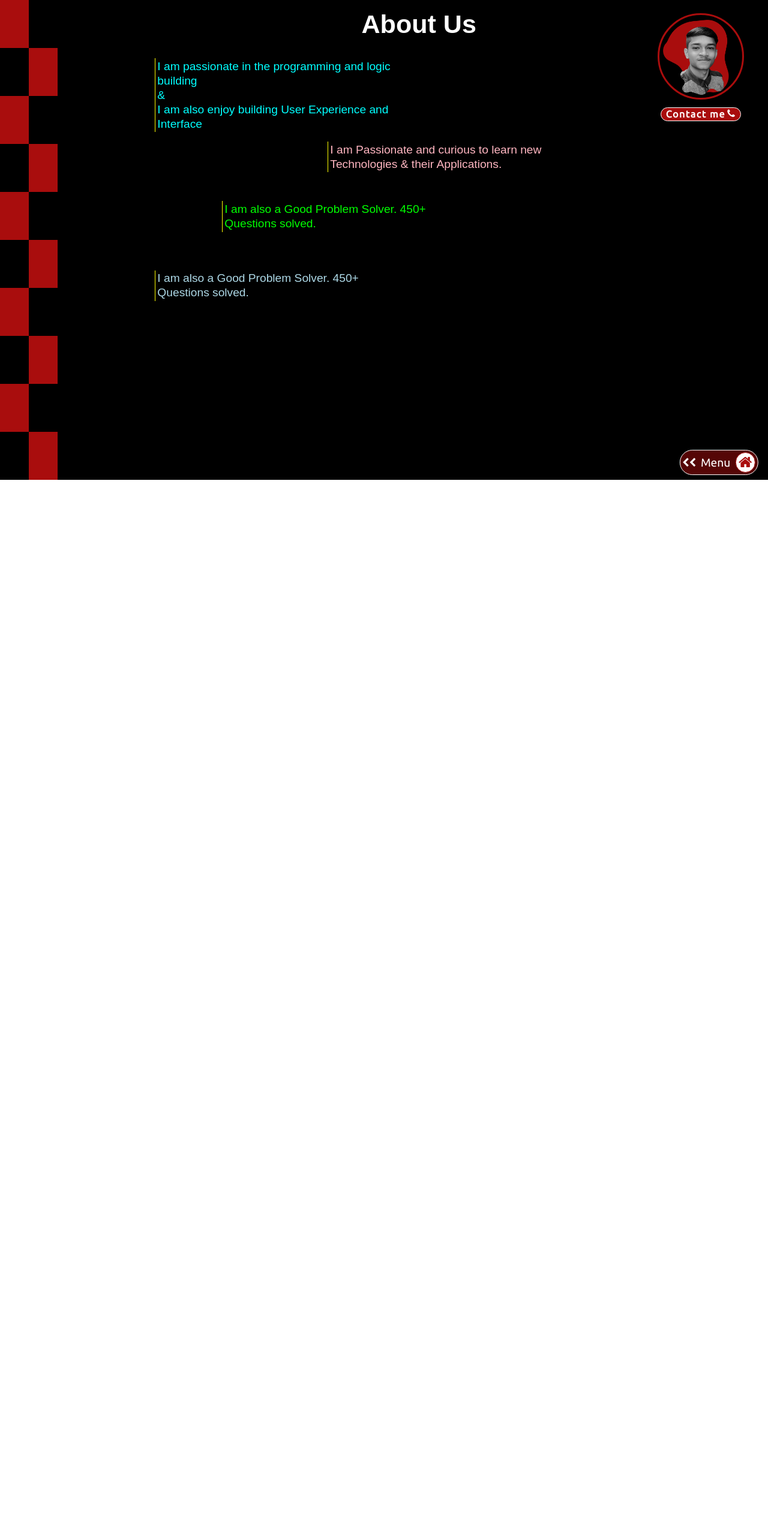
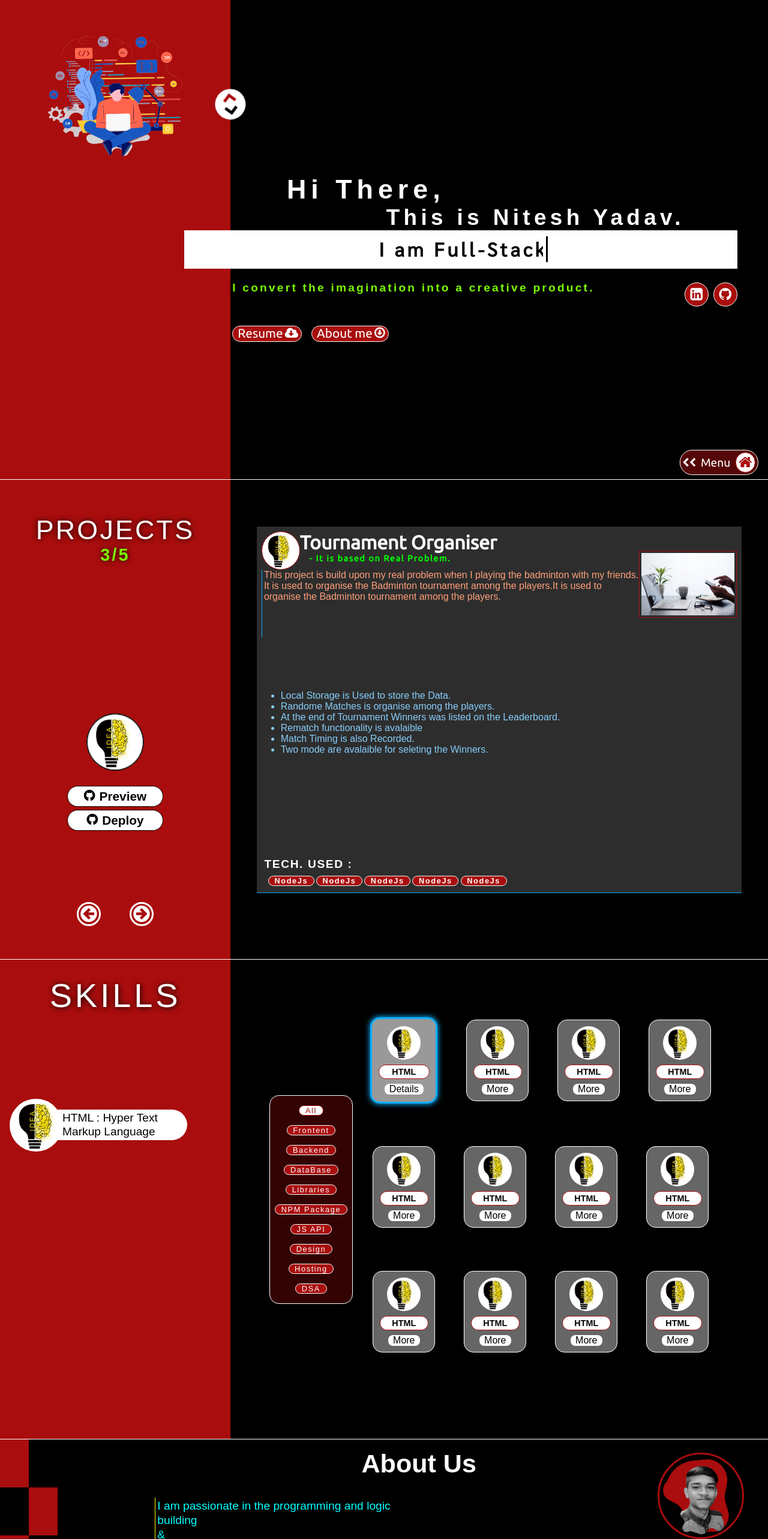
Before and after one commit to mrRhenium/myPortfolio, a React (Create React App) app: page / in a window 1280 px wide. Shown: the top 2566 px of the page at 60% size. Before the commit the page ends 800 px from the top, so only its background shows below. Built offline with nearby package versions, Linux system fonts and the light colour scheme; a web font is replaced by a local one.

Commit message:
Add border to the each pages

```diff
--- a/src/CSS Folder/AboutUs.css
+++ b/src/CSS Folder/AboutUs.css
@@ -8,6 +8,7 @@
   width: 100%;
   height: 100vh;
   background-color: black;
+  border-bottom: 1px solid white;
 }
 
 .aboutUs_page .left_part {
--- a/src/CSS Folder/Home.css
+++ b/src/CSS Folder/Home.css
@@ -8,6 +8,7 @@
   width: 100%;
   height: 100vh;
   background-color: black;
+  border-bottom: 1px solid white;
   /* background-image: url(./../../public/assets/bg.jpg);
   background-size: cover;
   background-position: center; */
--- a/src/CSS Folder/Project.css
+++ b/src/CSS Folder/Project.css
@@ -7,7 +7,7 @@
   display: flex;
   width: 100%;
   height: 100vh;
-  /* border-top: 1px solid white; */
+  border-bottom: 1px solid white;
 }
 
 .project_page .section_left {
--- a/src/CSS Folder/Skill.css
+++ b/src/CSS Folder/Skill.css
@@ -4,7 +4,7 @@
   width: 100%;
   height: 100vh;
   background-color: black;
-  /* border-top: 1px solid white; */
+  border-bottom: 1px solid white;
 }
 
 .skill_page .section_left {
--- a/src/pages/AboutUs.js
+++ b/src/pages/AboutUs.js
@@ -7,7 +7,7 @@ const AboutUs = () => {
     <>
       <section className="aboutUs_page">
         <ImageTag />
-        <section className="left_part">
+        <div className="left_part">
           <div className="left_design">
             <span></span>
             <span></span>
@@ -35,8 +35,8 @@ const AboutUs = () => {
             <span></span>
             <span></span>
           </div>
-        </section>
-        <section className="right_part">
+        </div>
+        <div className="right_part">
           <div className="content_cntnr">
             <header>
               <h3>About Us</h3>
@@ -61,7 +61,7 @@ const AboutUs = () => {
             </span>
           </div>
           <div className="menuBar_cntnr"></div>
-        </section>
+        </div>
       </section>
     </>
   );
--- a/src/pages/Background.js
+++ b/src/pages/Background.js
@@ -10,9 +10,9 @@ const Background = () => {
   return (
     <>
       <div className="background_container">
-        {/* <Home />
+        <Home />
         <Project />
-        <Skill /> */}
+        <Skill />
         <AboutUs />
       </div>
       <MenuBar />
--- a/src/pages/Project.js
+++ b/src/pages/Project.js
@@ -5,7 +5,7 @@ const Project = () => {
   return (
     <>
       <section className="project_page">
-        <section className="section_left">
+        <div className="section_left">
           <div className="upper_part">
             <h1>PROJECTS</h1>
             <strong>3/5</strong>
@@ -42,8 +42,8 @@ const Project = () => {
               <i className="fa fa-arrow-circle-right" aria-hidden="true"></i>
             </div>
           </div>
-        </section>
-        <section className="section_right">
+        </div>
+        <div className="section_right">
           <div className="upper_part">
             <h1>PROJECTS</h1>
             <strong>3/5</strong>
@@ -107,8 +107,8 @@ const Project = () => {
               </span>
             </div>
           </div>
-        </section>
-        <section className="section_menu"></section>
+        </div>
+        <div className="section_menu"></div>
       </section>
     </>
   );
--- a/src/pages/Skill.js
+++ b/src/pages/Skill.js
@@ -5,7 +5,7 @@ const Skill = () => {
   return (
     <>
       <section className="skill_page">
-        <section className="section_left">
+        <div className="section_left">
           <div className="upper_part">
             <h2>SKILLS</h2>
           </div>
@@ -93,8 +93,8 @@ const Skill = () => {
               </div>
             </div>
           </div>
-        </section>
-        <section className="section_right">
+        </div>
+        <div className="section_right">
           <div className="upper_part">
             <h2>SKILLS</h2>
           </div>
@@ -268,8 +268,8 @@ const Skill = () => {
               {/*  */}
             </div>
           </div>
-        </section>
-        <section className="section_menu"></section>
+        </div>
+        <div className="section_menu"></div>
       </section>
     </>
   );
```
